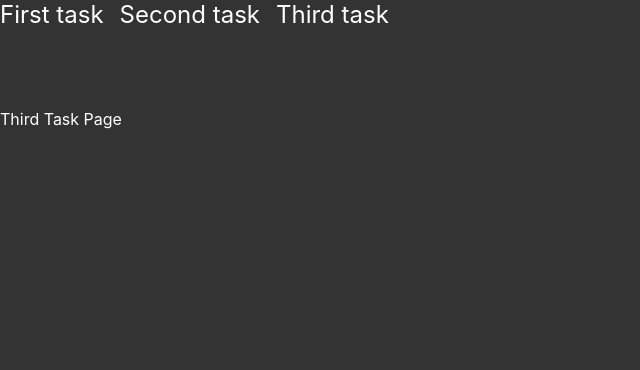
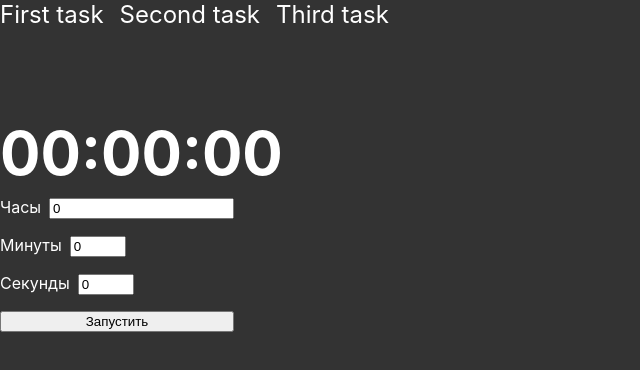
Before and after one commit to pewpowder/InterviewTasks, a React (Create React App) app: page /third-task in a window 1280 px wide. Shown: the top 370 px of the page, without its empty margins (0-640 px from the left). Built offline with nearby package versions, Linux system fonts and the light colour scheme.

Commit message:
third task completed

```diff
--- a/src/pages/ThirdTask/ThirdTask.module.css
+++ b/src/pages/ThirdTask/ThirdTask.module.css
@@ -0,0 +1,15 @@
+h1 {
+  font-size: 60px;
+  margin: 0.5rem 0;
+}
+
+.timer {
+  display: flex;
+  flex-direction: column;
+  gap: 1rem;
+  width: fit-content;
+}
+
+.timer input {
+  margin-left: 0.5rem;
+}
--- a/src/pages/ThirdTask/ThirdTask.tsx
+++ b/src/pages/ThirdTask/ThirdTask.tsx
@@ -1,3 +1,100 @@
+import React, { useEffect, useState } from 'react';
+import type { Time } from './types';
+import styles from './ThirdTask.module.css';
+import { useTimer } from './useTimer';
+import { convertSecondToDisplayedTime } from './helpers';
+
 export default function ThirdTaskPage() {
-  return <div>Third Task Page</div>
+  const [time, setTime] = useState<Time>({
+    hours: 0,
+    minutes: 0,
+    seconds: 0,
+  });
+  const [timeInSeconds, isTimerRunning, toggleTimer] = useTimer(time);
+
+  useEffect(() => {
+    if (isTimerRunning && timeInSeconds === 0) {
+      alert('Время истекло');
+      toggleTimer();
+      resetTime();
+    }
+  }, [isTimerRunning, timeInSeconds, toggleTimer]);
+
+  const handleInputChange = (e: React.ChangeEvent<HTMLInputElement>) => {
+    const name = e.currentTarget.name;
+    const value = Number(e.currentTarget.value);
+
+    if (value < 0) {
+      alert('Значение времени не может быть меньше нуля');
+      return;
+    }
+
+    if ((name === 'seconds' || name === 'minutes') && value > 60) {
+      alert('Значение секунд или минут не может быть больше 60');
+      return;
+    }
+
+    setTime({ ...time, [name]: Number(value) });
+  };
+
+  const resetTime = () => {
+    setTime({
+      hours: 0,
+      minutes: 0,
+      seconds: 0,
+    });
+  };
+
+  const handleButtonClick = () => {
+    if (isTimerRunning) {
+      resetTime();
+    }
+    toggleTimer();
+  };
+
+  return (
+    <div>
+      <h1>{convertSecondToDisplayedTime(timeInSeconds)}</h1>
+      <div className={styles['timer']}>
+        <label>
+          Часы
+          <input
+            type="number"
+            name="hours"
+            min={0}
+            disabled={isTimerRunning}
+            value={time.hours.toString()}
+            onChange={handleInputChange}
+          />
+        </label>
+        <label>
+          Минуты
+          <input
+            type="number"
+            name="minutes"
+            min={0}
+            max={60}
+            disabled={isTimerRunning}
+            value={time.minutes.toString()}
+            onChange={handleInputChange}
+          />
+        </label>
+        <label>
+          Секунды
+          <input
+            type="number"
+            name="seconds"
+            min={0}
+            max={60}
+            disabled={isTimerRunning}
+            value={time.seconds.toString()}
+            onChange={handleInputChange}
+          />
+        </label>
+        <button onClick={handleButtonClick}>
+          {isTimerRunning ? 'Остановить' : 'Запустить'}
+        </button>
+      </div>
+    </div>
+  );
 }
--- /dev/null
+++ b/src/pages/ThirdTask/helpers.ts
@@ -0,0 +1,13 @@
+import type { Time } from './types';
+
+export function convertSecondToDisplayedTime(seconds: number) {
+  const hours = String(Math.floor(seconds / 3600)).padStart(2, '0');
+  const minutes = String(Math.floor((seconds % 3600) / 60)).padStart(2, '0');
+  const remainingSeconds = String(seconds % 60).padStart(2, '0');
+
+  return hours + ':' + minutes + ':' + remainingSeconds;
+}
+
+export function convertTimeInSeconds(time: Time) {
+  return time.hours * 3600 + time.minutes * 60 + time.seconds;
+}
--- /dev/null
+++ b/src/pages/ThirdTask/useTimer.ts
@@ -0,0 +1,31 @@
+import { useCallback, useEffect, useRef, useState } from 'react';
+import type { Time } from './types';
+import { convertTimeInSeconds } from './helpers';
+
+export function useTimer(time: Time): [number, boolean, () => void] {
+  const [timeInSeconds, setTimeInSeconds] = useState(0);
+  const [isTimerRunning, setIsTimerRunning] = useState(false);
+  const timerId = useRef<NodeJS.Timer | null>(null);
+
+  useEffect(() => {
+    setTimeInSeconds(convertTimeInSeconds(time));
+  }, [time]);
+
+  const startTimer = () => {
+    timerId.current = setInterval(() => {
+      setTimeInSeconds((prevTimeInSeconds) => prevTimeInSeconds - 1);
+    }, 1000);
+  };
+
+  const stopTimer = () => {
+    timerId.current && clearInterval(timerId.current);
+    setTimeInSeconds(0);
+  };
+
+  const toggleTimer = useCallback(() => {
+    isTimerRunning ? stopTimer() : startTimer();
+    setIsTimerRunning(!isTimerRunning);
+  }, [isTimerRunning]);
+
+  return [timeInSeconds, isTimerRunning, toggleTimer];
+}
```
Also changed, not shown: src/pages/ThirdTask/types.ts (added).
